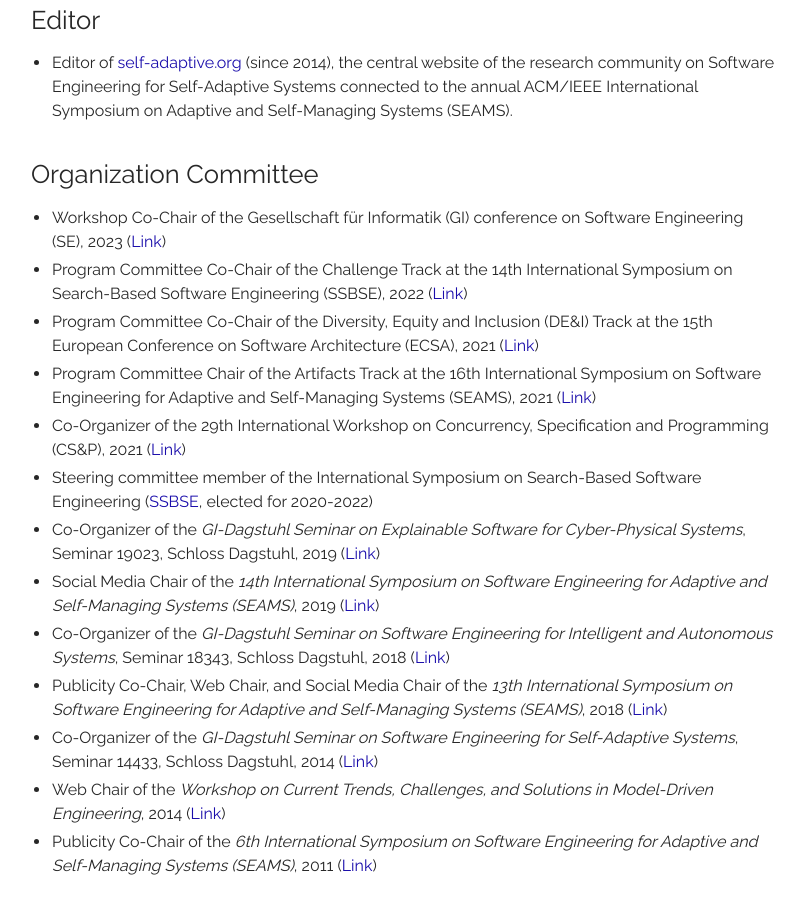
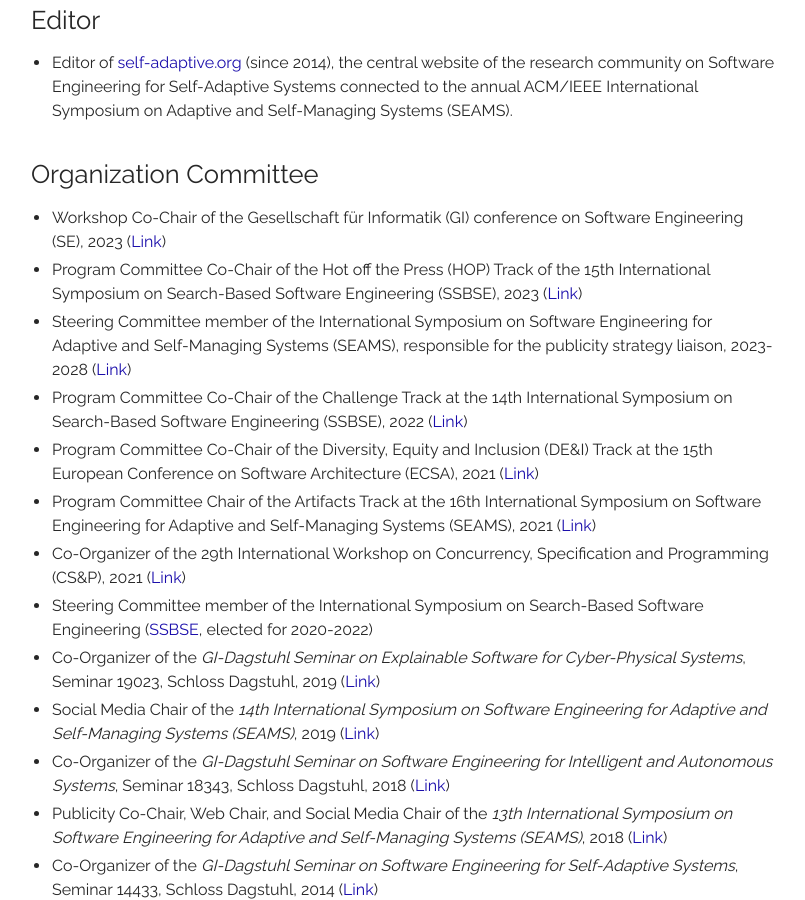
Before and after one commit to thomas-vogel/thomas-vogel.github.io, a Jekyll site: the page built from _pages/activities.md, in a window 1280 px wide and 900 px high, scrolled down 1017 px. Shown: the whole window, without its empty margins (234-1039 px from the left). Built offline with Jekyll 4.4.1, drawn with Linux system fonts in a browser that asks for light colours.

Commit message:
Add SSBSE'23 OC SEAMS SC.

```diff
--- a/_pages/activities.md
+++ b/_pages/activities.md
@@ -34,11 +34,13 @@ layout: page
 ## Organization Committee
 
 * Workshop Co-Chair of the Gesellschaft für Informatik (GI) conference on Software Engineering (SE), 2023 ([Link](https://se-2023.gi.de/){:target="_blank"})
+* Program Committee Co-Chair of the Hot off the Press (HOP) Track of the 15th International Symposium on Search-Based Software Engineering (SSBSE), 2023 ([Link](https://conf.researchr.org/home/ssbse-2023){:target="_blank"})
+* Steering Committee member of the International Symposium on Software Engineering for Adaptive and Self-Managing Systems (SEAMS), responsible for the publicity strategy liaison, 2023-2028 ([Link](https://www.hpi.uni-potsdam.de/giese/public/selfadapt/seams/){:target="_blank"})
 * Program Committee Co-Chair of the Challenge Track at the 14th International Symposium on Search-Based Software Engineering (SSBSE), 2022 ([Link](https://conf.researchr.org/track/ssbse-2022/ssbse-2022-challenge){:target="_blank"})
 * Program Committee Co-Chair of the Diversity, Equity and Inclusion (DE&I) Track at the 15th European Conference on Software Architecture (ECSA), 2021 ([Link](https://conf.researchr.org/track/ecsa-2021/ecsa-2021-diversity-equity-and-inclusion){:target="_blank"})
 * Program Committee Chair of the Artifacts Track at the 16th International Symposium on Software Engineering for Adaptive and Self-Managing Systems (SEAMS), 2021 ([Link](https://conf.researchr.org/home/seams-2021){:target="_blank"})
 * Co-Organizer of the 29th International Workshop on Concurrency, Specification and Programming (CS&P), 2021 ([Link](https://www2.informatik.hu-berlin.de/csp2021/){:target="_blank"})
-* Steering committee member of the International Symposium on Search-Based Software Engineering ([SSBSE](https://ssbse.info/){:target="_blank"}, elected for 2020-2022)
+* Steering Committee member of the International Symposium on Search-Based Software Engineering ([SSBSE](https://ssbse.info/){:target="_blank"}, elected for 2020-2022)
 * Co-Organizer of the _GI-Dagstuhl Seminar on Explainable Software for Cyber-Physical Systems_, Seminar 19023, Schloss Dagstuhl, 2019 ([Link](https://thomas-vogel.github.io/ES4CPS/){:target="_blank"})
 * Social Media Chair of the _14th International Symposium on Software Engineering for Adaptive and Self-Managing Systems (SEAMS)_, 2019 ([Link](https://conf.researchr.org/home/seams-2019){:target="_blank"})
 * Co-Organizer of the _GI-Dagstuhl Seminar on Software Engineering for Intelligent and Autonomous Systems_, Seminar 18343, Schloss Dagstuhl, 2018 ([Link](http://www.self-adaptive.org/dagstuhl-seminars/sefias/){:target="_blank"})
```
